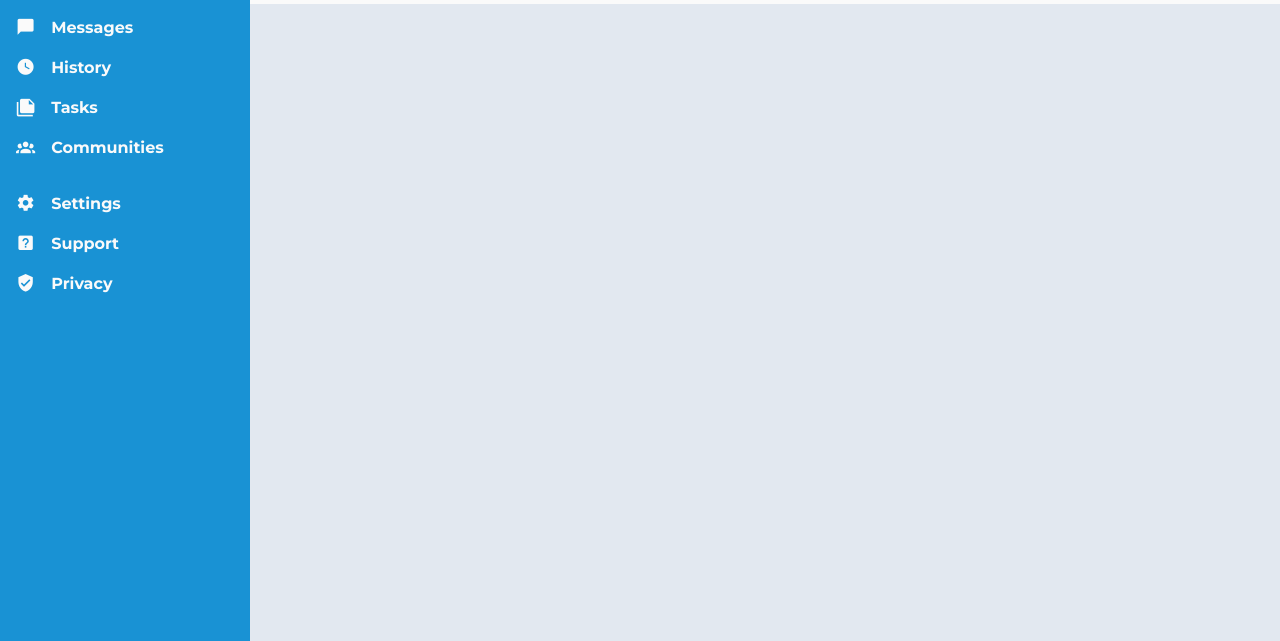
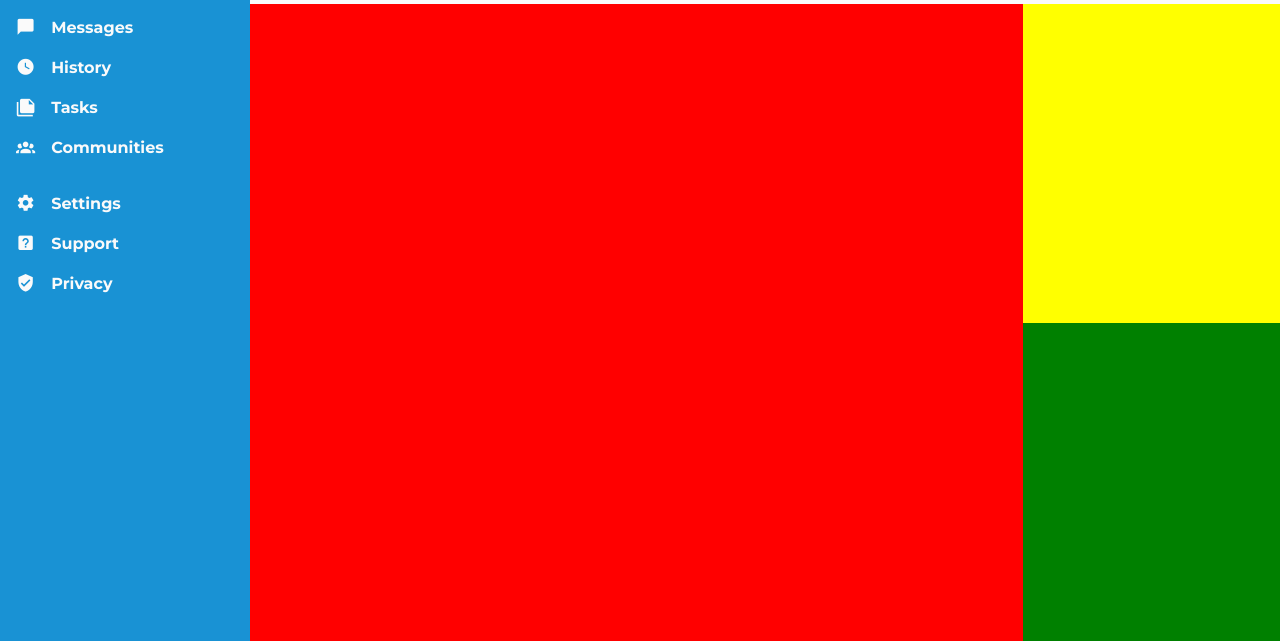
Before and after one commit to tmpelay/theodinproject-admin-dashboard, a plain HTML site: page index.html in a window 1280 px wide. Shown: the part 159-800 px from the top of the page. Drawn offline with Linux system fonts and the light colour scheme.

Commit message:
Grid layout

```diff
--- a/index.html
+++ b/index.html
@@ -103,7 +103,13 @@
           </nav>
         </div>
       </header>
-      <main class="dashboard__container"></main>
+      <main class="dashboard__container">
+        <div class="dashboard__grid">
+          <div class="dashboard__projects" id="projects"></div>
+          <div class="dashboard__announcements" id="announcements"></div>
+          <div class="dahsboard__trending" id="trending"></div>
+        </div>
+      </main>
     </div>
   </body>
 </html>
--- a/styles.css
+++ b/styles.css
@@ -59,6 +59,8 @@ body {
 
 .dashboard-page__container {
   flex: 1;
+  display: flex;
+  flex-direction: column;
   background-color: #e2e8f0;
 }
 
@@ -142,3 +144,35 @@ body {
   padding: 10px 24px;
   border-radius: 20px;
 }
+
+/* --- Dashboard section --- */
+
+.dashboard__container {
+  width: 100%;
+  flex: 1;
+}
+
+.dashboard__grid {
+  height: 100%;
+  display: grid;
+  grid-template-columns: repeat(4, 1fr);
+  grid-template-rows: repeat(2, 1fr);
+  grid-template-areas:
+    "projects projects projects announcements"
+    "projects projects projects trending";
+}
+
+.dashboard__projects {
+  background-color: red;
+  grid-area: projects;
+}
+
+.dashboard__announcements {
+  background-color: yellow;
+  grid-area: announcements;
+}
+
+.dahsboard__trending {
+  background-color: green;
+  grid-area: trending;
+}
```
